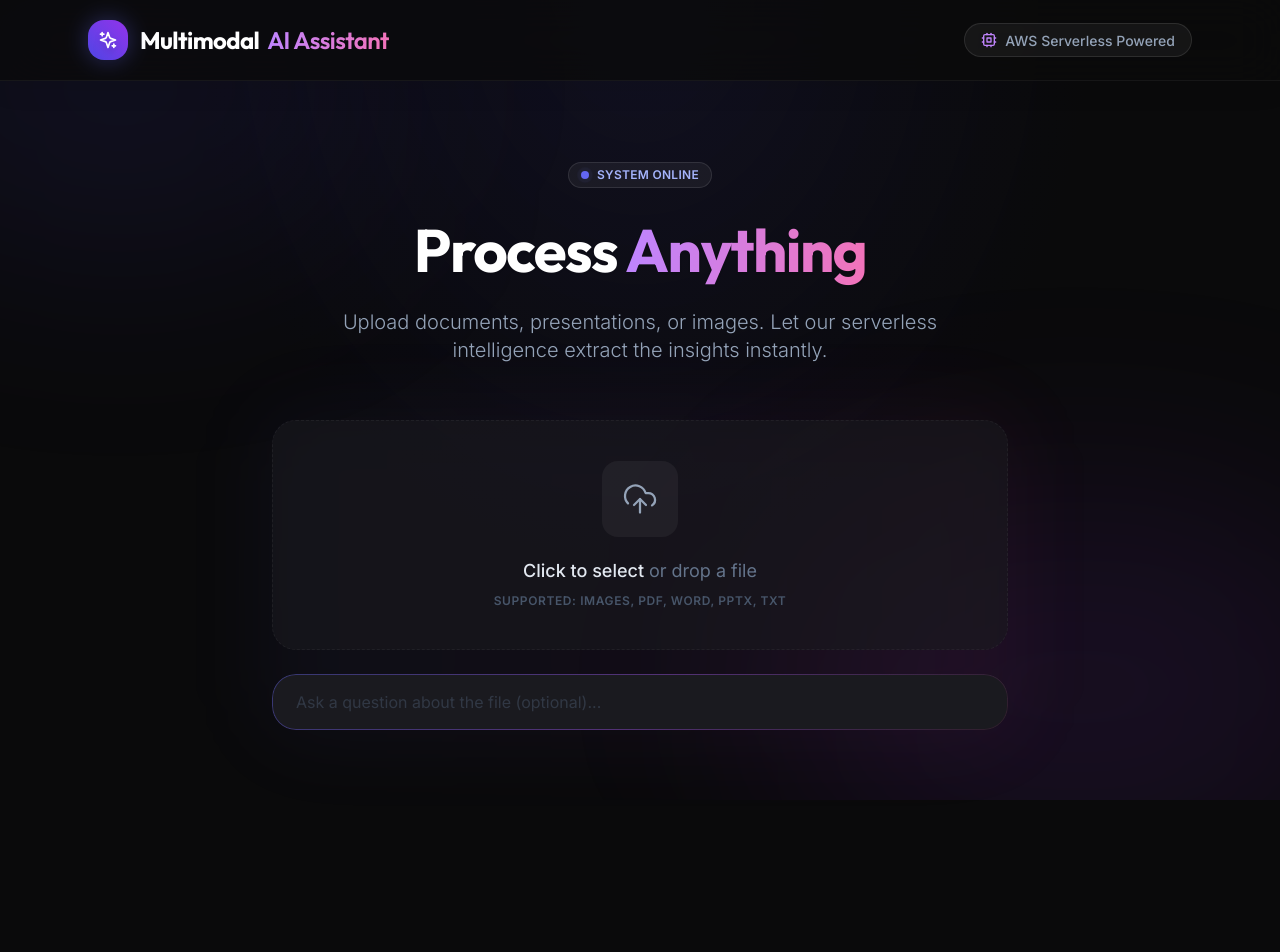
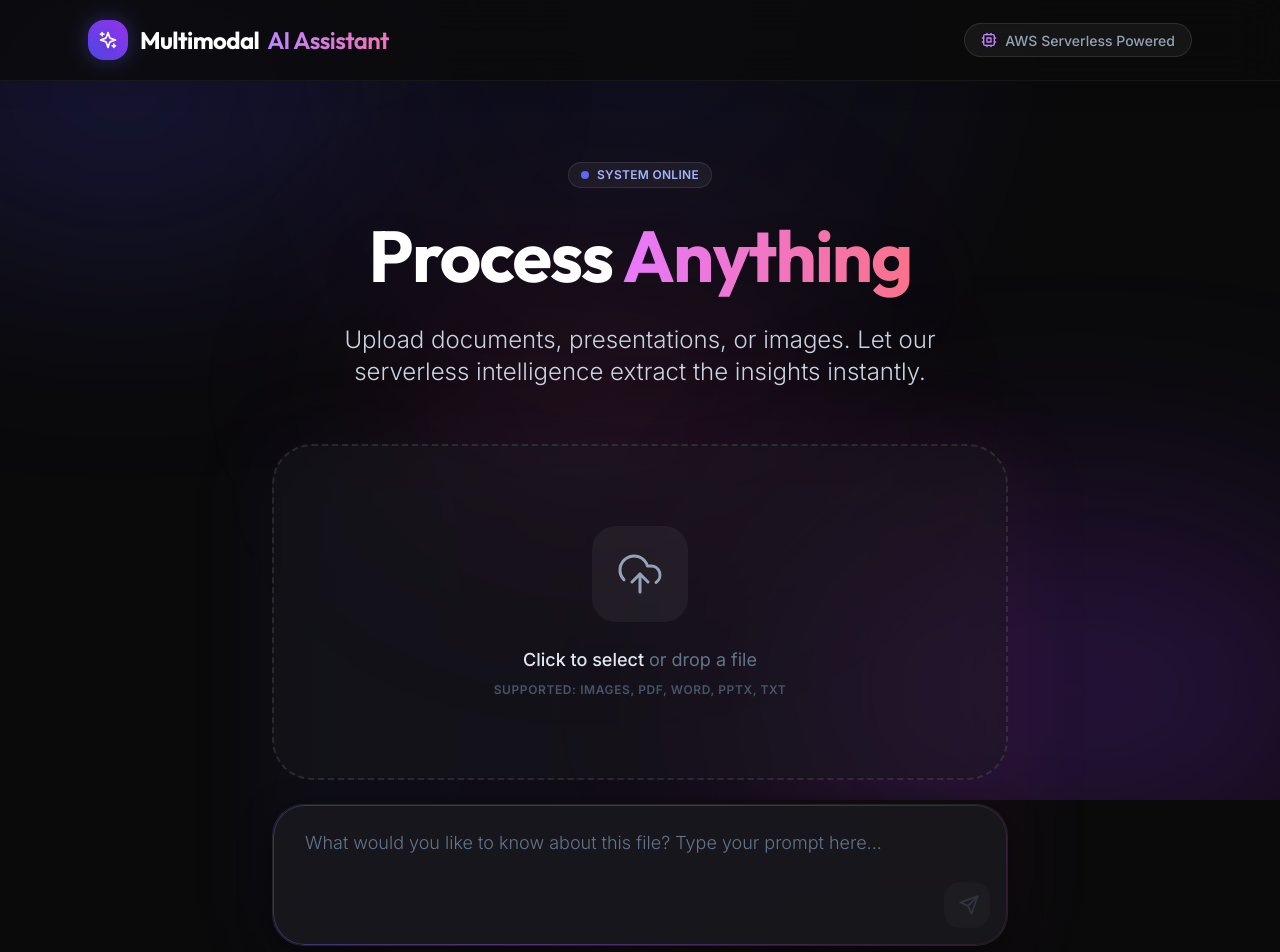
Before and after one commit to DharshanSP/fusionx, a React (Vite) app: page / in a window 1280 px wide. Shown: the top 952 px of the page. Before the commit the page ends 810 px from the top, so only its background shows below. Built offline with nearby package versions, Linux system fonts and the light colour scheme.

Commit message:
version 3 done

```diff
--- a/src/App.jsx
+++ b/src/App.jsx
@@ -12,13 +12,16 @@ function App() {
   const [response, setResponse] = useState(null);
 
   const handleSubmit = async () => {
-    if (!file) return;
+    if (!file && !query.trim()) return;
 
     setIsLoading(true);
     setResponse(null);
 
     try {
-      // 1. Upload to S3
+      let uploadedFileName = "";
+
+      if (file) {
+        // 1. Upload to S3 only if a file was selected
         const uploadUrl = `https://${BUCKET_NAME}.s3.amazonaws.com/${file.name}`;
 
         const s3Response = await fetch(uploadUrl, {
@@ -28,6 +31,8 @@ function App() {
 
         if (!s3Response.ok) {
           throw new Error(`S3 Upload Failed: ${s3Response.status} ${s3Response.statusText}`);
+        }
+        uploadedFileName = file.name;
       }
 
       // 2. Call your API
@@ -39,7 +44,7 @@ function App() {
         },
         body: JSON.stringify({
           bucket: BUCKET_NAME,
-          image: file.name,
+          image: uploadedFileName,
           query: query,
         }),
       });
@@ -65,8 +70,9 @@ function App() {
         {/* Core dark gradient */}
         <div className="absolute inset-0 bg-[radial-gradient(ellipse_at_top,_var(--tw-gradient-stops))] from-indigo-900/20 via-background to-background"></div>
         {/* Animated glowing blobs */}
-        <div className="absolute top-[-10%] left-[-10%] w-[40%] h-[40%] rounded-full bg-indigo-600/10 blur-[120px] animate-blob"></div>
-        <div className="absolute bottom-[-10%] right-[-10%] w-[50%] h-[50%] rounded-full bg-purple-600/10 blur-[120px] animate-blob" style={{ animationDelay: '2s' }}></div>
+        <div className="absolute top-[-10%] left-[-10%] w-[40%] h-[40%] rounded-full bg-indigo-600/20 blur-[120px] animate-blob"></div>
+        <div className="absolute bottom-[-10%] right-[-10%] w-[50%] h-[50%] rounded-full bg-purple-600/20 blur-[120px] animate-blob" style={{ animationDelay: '2s' }}></div>
+        <div className="absolute top-[40%] left-[30%] w-[30%] h-[30%] rounded-full bg-pink-600/10 blur-[100px] animate-blob" style={{ animationDelay: '4s' }}></div>
       </div>
 
       <Navbar />
@@ -83,10 +89,10 @@ function App() {
               </span>
               System Online
             </div>
-            <h2 className="text-4xl sm:text-5xl md:text-6xl font-extrabold text-white tracking-tight mb-5 font-display drop-shadow-sm leading-tight pb-2 pt-2">
-              Process <span className="gradient-text">Anything</span>
+            <h2 className="text-5xl sm:text-6xl md:text-7xl font-extrabold text-white tracking-tight mb-6 font-display drop-shadow-2xl leading-tight pb-2 pt-2">
+              Process <span className="gradient-text text-transparent bg-gradient-to-r from-indigo-400 via-fuchsia-400 to-rose-400 animate-gradient-x">Anything</span>
             </h2>
-            <p className="text-slate-400 text-lg sm:text-xl max-w-2xl mx-auto font-light leading-relaxed">
+            <p className="text-slate-300 text-lg sm:text-2xl max-w-2xl mx-auto font-light leading-relaxed">
               Upload documents, presentations, or images. Let our serverless intelligence extract the insights instantly.
             </p>
           </div>
@@ -101,7 +107,8 @@ function App() {
               setQuery={setQuery}
               onSubmit={handleSubmit}
               isLoading={isLoading}
-              disabled={!file}
+              disabled={isLoading}
+              hasFile={!!file}
             />
           </div>
 
--- a/src/components/QueryInput.jsx
+++ b/src/components/QueryInput.jsx
@@ -1,7 +1,7 @@
 import React from 'react';
 import { Send, Loader2 } from 'lucide-react';
 
-export default function QueryInput({ query, setQuery, onSubmit, isLoading, disabled }) {
+export default function QueryInput({ query, setQuery, onSubmit, isLoading, disabled, hasFile }) {
   const handleKeyDown = (e) => {
     if (e.key === 'Enter' && !e.shiftKey) {
       e.preventDefault();
@@ -13,31 +13,30 @@ export default function QueryInput({ query, setQuery, onSubmit, isLoading, disab
 
   return (
     <div className="w-full relative animate-slide-up" style={{ animationDelay: '100ms' }}>
-      <div className={`relative flex items-center bg-[#1a1a1f] rounded-3xl premium-glow transition-all duration-300 ${!disabled ? 'shadow-[0_8px_30px_rgba(99,102,241,0.1)]' : ''}`}>
+      <div className={`relative flex items-start bg-[#1a1a1f]/80 backdrop-blur-xl rounded-[2rem] premium-glow transition-all duration-500 border border-white/5 focus-within:border-indigo-500/50 focus-within:shadow-[0_0_40px_rgba(99,102,241,0.2)] ${!disabled ? 'shadow-[0_8px_30px_rgba(0,0,0,0.5)] hover:shadow-[0_8px_40px_rgba(99,102,241,0.15)] hover:border-white/10' : ''}`}>
         <textarea
           value={query}
           onChange={(e) => setQuery(e.target.value)}
           onKeyDown={handleKeyDown}
-          placeholder="Ask a question about the file (optional)..."
-          className="w-full bg-transparent border-0 rounded-3xl py-4 pl-6 pr-16 text-sm text-slate-200 placeholder:text-slate-600 focus:ring-0 resize-none h-14 md:text-base outline-none disabled:opacity-50"
-          rows={1}
+          placeholder="What would you like to know about this file? Type your prompt here..."
+          className="w-full bg-transparent border-0 rounded-[2rem] py-6 pl-8 pr-20 text-base text-slate-100 placeholder:text-slate-500 focus:ring-0 resize-none min-h-[140px] md:text-lg outline-none disabled:opacity-50 font-light leading-relaxed"
           disabled={disabled}
         />
-        <div className="absolute right-2.5 top-1/2 -translate-y-1/2">
+        <div className="absolute right-4 bottom-4">
           <button
             type="button"
             onClick={onSubmit}
-            disabled={disabled}
-            className={`w-10 h-10 rounded-2xl flex items-center justify-center transition-all duration-500 ${
-              disabled
-                ? 'bg-white/5 text-slate-600 cursor-not-allowed hidden'
-                : 'bg-gradient-to-tr from-indigo-600 to-purple-600 text-white shadow-[0_0_20px_rgba(99,102,241,0.4)] hover:shadow-[0_0_25px_rgba(168,85,247,0.6)] hover:-translate-y-0.5'
+            disabled={disabled || (!query.trim() && !hasFile && !isLoading)}
+            className={`w-12 h-12 rounded-2xl flex items-center justify-center transition-all duration-500 ${
+              disabled || (!query.trim() && !hasFile && !isLoading)
+                ? 'bg-white/5 text-slate-600 cursor-not-allowed scale-95 opacity-50'
+                : 'bg-gradient-to-tr from-indigo-500 via-purple-500 to-pink-500 text-white shadow-[0_0_20px_rgba(168,85,247,0.4)] hover:shadow-[0_0_30px_rgba(236,72,153,0.6)] hover:scale-110 active:scale-95'
             }`}
           >
             {isLoading ? (
-              <Loader2 size={18} className="animate-spin" />
+              <Loader2 size={22} className="animate-spin" />
             ) : (
-              <Send size={18} className="ml-0.5" strokeWidth={2} />
+              <Send size={22} className="ml-1" strokeWidth={2} />
             )}
           </button>
         </div>
--- a/src/components/UploadBox.jsx
+++ b/src/components/UploadBox.jsx
@@ -42,11 +42,11 @@ export default function UploadBox({ file, setFile }) {
     <div className="w-full relative animate-slide-up">
       {!file ? (
         <div
-          className={`relative overflow-hidden group rounded-3xl p-10 text-center transition-all duration-300 ease-out cursor-pointer ${
+          className={`relative overflow-hidden group rounded-[2.5rem] p-16 md:p-20 text-center transition-all duration-500 ease-out cursor-pointer ${
             isDragging
-              ? 'bg-indigo-500/10 border-indigo-500/50'
-              : 'bg-[#1a1a1f]/60 hover:bg-[#202026]/80 border-white/5 hover:border-indigo-500/30'
-          } border border-dashed`}
+              ? 'bg-indigo-500/20 border-indigo-400 scale-[1.02] shadow-[0_0_50px_rgba(99,102,241,0.2)]'
+              : 'bg-[#1a1a1f]/40 hover:bg-[#1a1a1f]/80 backdrop-blur-xl border-white/10 hover:border-indigo-400/50 hover:shadow-[0_0_40px_rgba(99,102,241,0.1)]'
+          } border-2 border-dashed`}
           onDragOver={handleDragOver}
           onDragLeave={handleDragLeave}
           onDrop={handleDrop}
@@ -62,9 +62,9 @@ export default function UploadBox({ file, setFile }) {
             accept=".jpg,.jpeg,.png,.pdf,.docx,.pptx,.txt"
             className="hidden"
           />
-          <div className="flex flex-col items-center justify-center space-y-5 relative z-10">
-            <div className={`p-5 rounded-2xl transition-all duration-500 ${isDragging ? 'bg-indigo-500/20 text-indigo-300 scale-110 shadow-[0_0_30px_rgba(99,102,241,0.3)]' : 'bg-white/5 text-slate-400 group-hover:bg-white/10 group-hover:text-indigo-300 group-hover:shadow-[0_0_20px_rgba(99,102,241,0.2)] group-hover:-translate-y-1'}`}>
-              <UploadCloud size={36} strokeWidth={1.5} />
+          <div className="flex flex-col items-center justify-center space-y-6 relative z-10">
+            <div className={`p-6 rounded-3xl transition-all duration-500 ${isDragging ? 'bg-indigo-500/20 text-indigo-300 scale-110 shadow-[0_0_40px_rgba(99,102,241,0.4)]' : 'bg-white/5 text-slate-400 group-hover:bg-indigo-500/10 group-hover:text-indigo-300 group-hover:shadow-[0_0_30px_rgba(99,102,241,0.3)] group-hover:-translate-y-2'}`}>
+              <UploadCloud size={48} strokeWidth={1.5} />
             </div>
             <div>
               <p className="text-lg font-medium text-slate-200">
@@ -75,8 +75,8 @@ export default function UploadBox({ file, setFile }) {
           </div>
         </div>
       ) : (
-        <div className="relative group premium-glow bg-[#1a1a1f] rounded-3xl overflow-hidden p-5 flex items-center gap-5 layout-card">
-          <div className="w-16 h-16 rounded-2xl overflow-hidden bg-black/40 flex-shrink-0 relative flex items-center justify-center border border-white/5 shadow-inner">
+        <div className="relative group premium-glow bg-[#1a1a1f]/80 backdrop-blur-xl rounded-[2rem] overflow-hidden p-6 flex items-center gap-6 layout-card border border-white/5 hover:border-indigo-500/30 transition-all duration-500 hover:shadow-[0_10px_40px_rgba(0,0,0,0.5)] hover:-translate-y-1">
+          <div className="w-20 h-20 rounded-2xl overflow-hidden bg-black/50 flex-shrink-0 relative flex items-center justify-center border border-white/10 shadow-inner group-hover:shadow-[0_0_20px_rgba(99,102,241,0.2)] transition-all">
             {file.type.startsWith('image/') ? (
               <img
                 src={URL.createObjectURL(file)}
```
Lines whose indentation alone changed are shown as unchanged.
